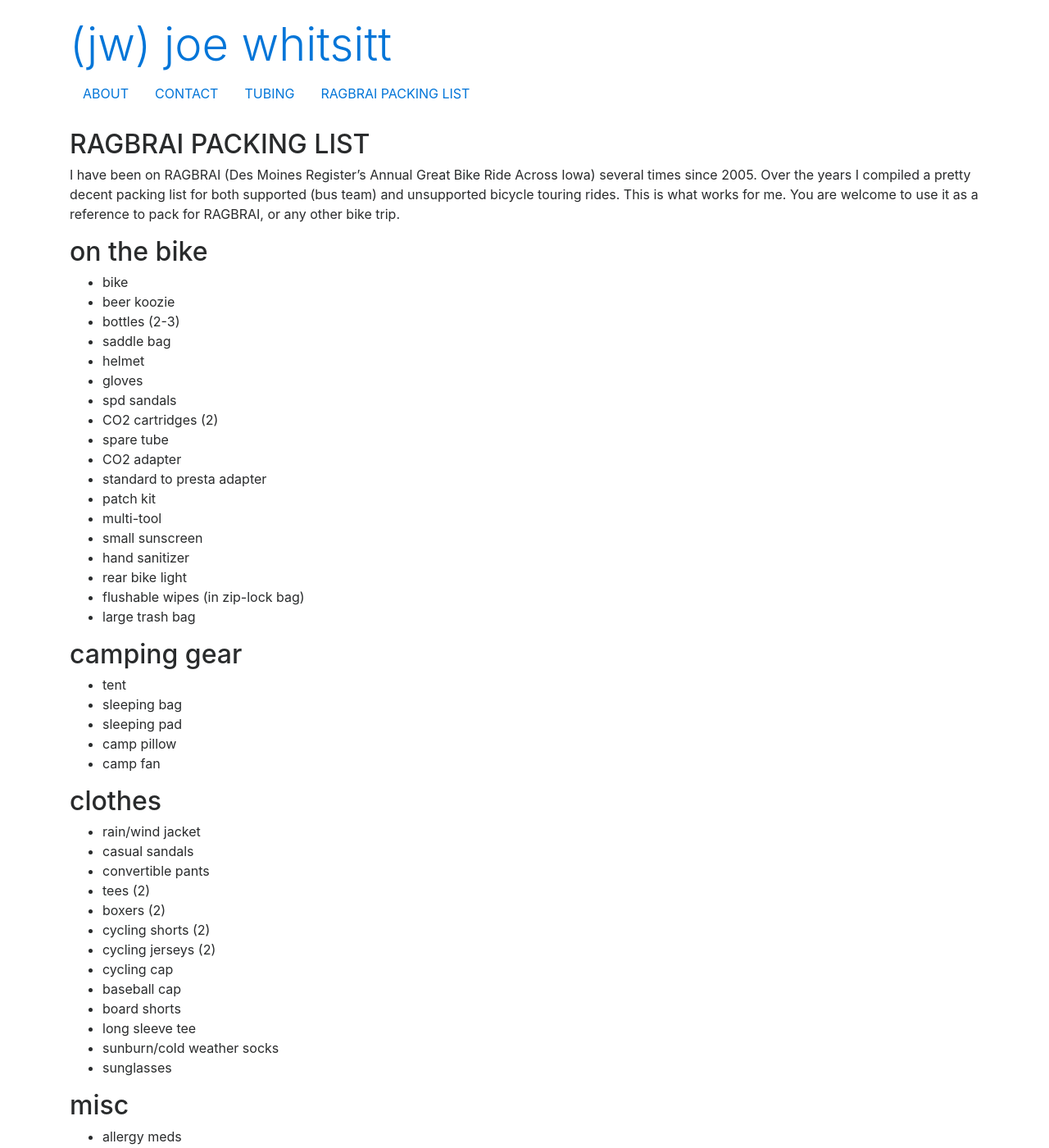
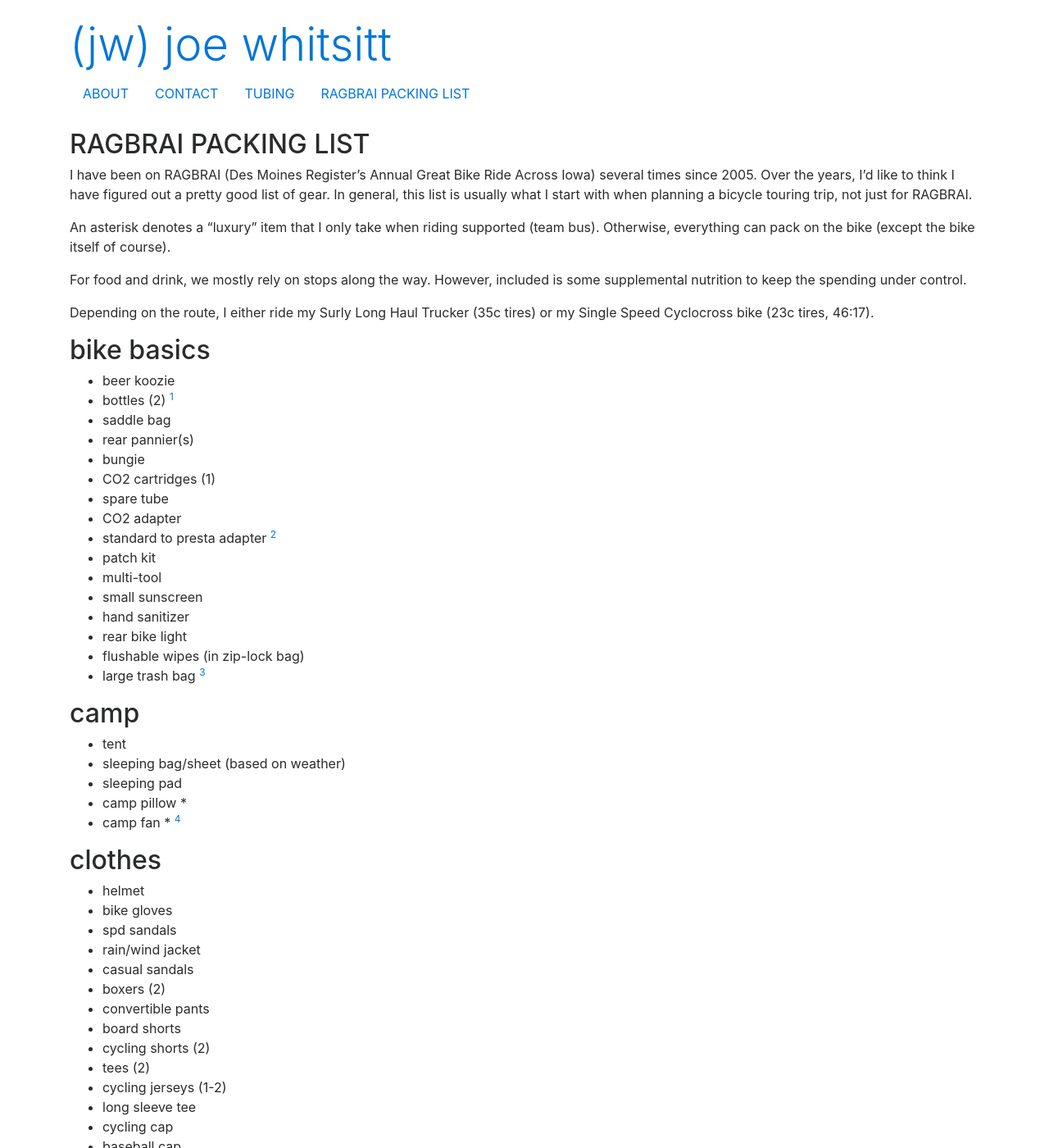
Before and after one commit to joewhitsitt/joewhitsitt.github.io, a Jekyll site: the page built from _pages/ragbrai-packing.md, in a window 1280 px wide and 1400 px high. Shown: the whole window at 82% size. Built offline with Jekyll 4.4.1, drawn with Linux system fonts in a browser that asks for light colours; nearby versions of some CDN libraries; some of the changed text lies outside the part shown.

Commit message:
initial list.

```diff
--- a/_pages/ragbrai-packing.md
+++ b/_pages/ragbrai-packing.md
@@ -3,50 +3,57 @@ title: RAGBRAI Packing List
 weight: 5
 permalink: /ragbrai-packing/
 ---
-I have been on RAGBRAI (Des Moines Register's Annual Great Bike Ride Across Iowa) several times since 2005. Over the years I compiled a pretty decent packing list for both supported (bus team) and unsupported bicycle touring rides. This is what works for me. You are welcome to use it as a reference to pack for RAGBRAI, or any other bike trip.
+I have been on RAGBRAI (Des Moines Register's Annual Great Bike Ride Across Iowa) several times since 2005. Over the years, I'd like to think I have figured out a pretty good list of gear. In general, this list is usually what I start with when planning a bicycle touring trip, not just for RAGBRAI.
 
-on the bike
+An asterisk denotes a "luxury" item that I only take when riding supported (team bus). Otherwise, everything can pack on the bike (except the bike itself of course).
+
+For food and drink, we mostly rely on stops along the way. However, included is some supplemental nutrition to keep the spending under control.
+
+Depending on the route, I either ride my Surly Long Haul Trucker (35c tires) or my Single Speed Cyclocross bike (23c tires, 46:17).
+
+bike basics
 ---
-- bike
 - beer koozie
-- bottles (2-3)
+- bottles (2) [^1]
 - saddle bag
-- helmet
-- gloves
-- spd sandals
-- CO2 cartridges (2)
+- rear pannier(s)
+- bungie
+- CO2 cartridges (1)
 - spare tube
 - CO2 adapter
-- standard to presta adapter
+- standard to presta adapter [^2]
 - patch kit
 - multi-tool
 - small sunscreen
 - hand sanitizer
 - rear bike light
 - flushable wipes (in zip-lock bag)
-- large trash bag
+- large trash bag [^3]
 
-camping gear
+camp
 ---
 - tent
-- sleeping bag
+- sleeping bag/sheet (based on weather)
 - sleeping pad
-- camp pillow
-- camp fan
+- camp pillow *
+- camp fan * [^4]
 
 clothes
 ---
+- helmet
+- bike gloves
+- spd sandals
 - rain/wind jacket
 - casual sandals
+- boxers (2)
 - convertible pants
+- board shorts
+- cycling shorts (2)
 - tees (2)
-- boxers (2)
-- cycling shorts (2)
-- cycling jerseys (2)
+- cycling jerseys (1-2)
+- long sleeve tee
 - cycling cap
 - baseball cap
-- board shorts
-- long sleeve tee
 - sunburn/cold weather socks
 - sunglasses
 
@@ -70,18 +74,35 @@ misc
 - phone
 - phone charger
 - mini swiss army knife
-- gallon-sized zip-lock bags
+- gallon-sized zip-lock bags [^5]
+- clothesline
+- pipe insulation * [^6]
+- 15 mm wrench [^7]
+- clif bars (2 per day)
+- clif bloks (1 per day)
+- trail mix (almonds, peanuts, raisins)
+
+
+honorable mentions
+---
+I don't always bring these items, but there are times I wish I had them.
+
+- solar kit charging kit
+- rear-mirror (sunglasses mounted)
+- a gallon water *
+- jerky
+- nuun tabs
+- first-aid cream
+- tums
+- chapstick
 - replacement AAA batteries (bike/head light)
-- clothesline
-- pipe insulation
-- 15 mm wrench
-- clif bars
-- clif bloks
-- gorp
-- nuun tabs
-- jerky
-- gallon water
-- rear pannier
-- bungie
-- rear-mirror
-- solar kit
+
+footnotes
+---
+[^1]: my SS bike only has one cage, so I carry a collapsible bottle in my jersey pocket.
+[^2]: this adapter is helpful to fill tires in car dominated nation.
+[^3]: a garbage bag is a poor man's rain jacket. you are going to get wet on the bike, but this will keep your core warm.
+[^4]: if the weather looks overly hot and i have the space, a camp fan really makes a difference.
+[^5]: poor man's dry bags/luggage organizers.
+[^6]: padding for your bike frame while on the bus.
+[^7]: helpful to adjust wheels if i bring the single speed.
```
Also changed, not shown: other parts of _pages/ragbrai-packing.md (+2 -5 lines).
